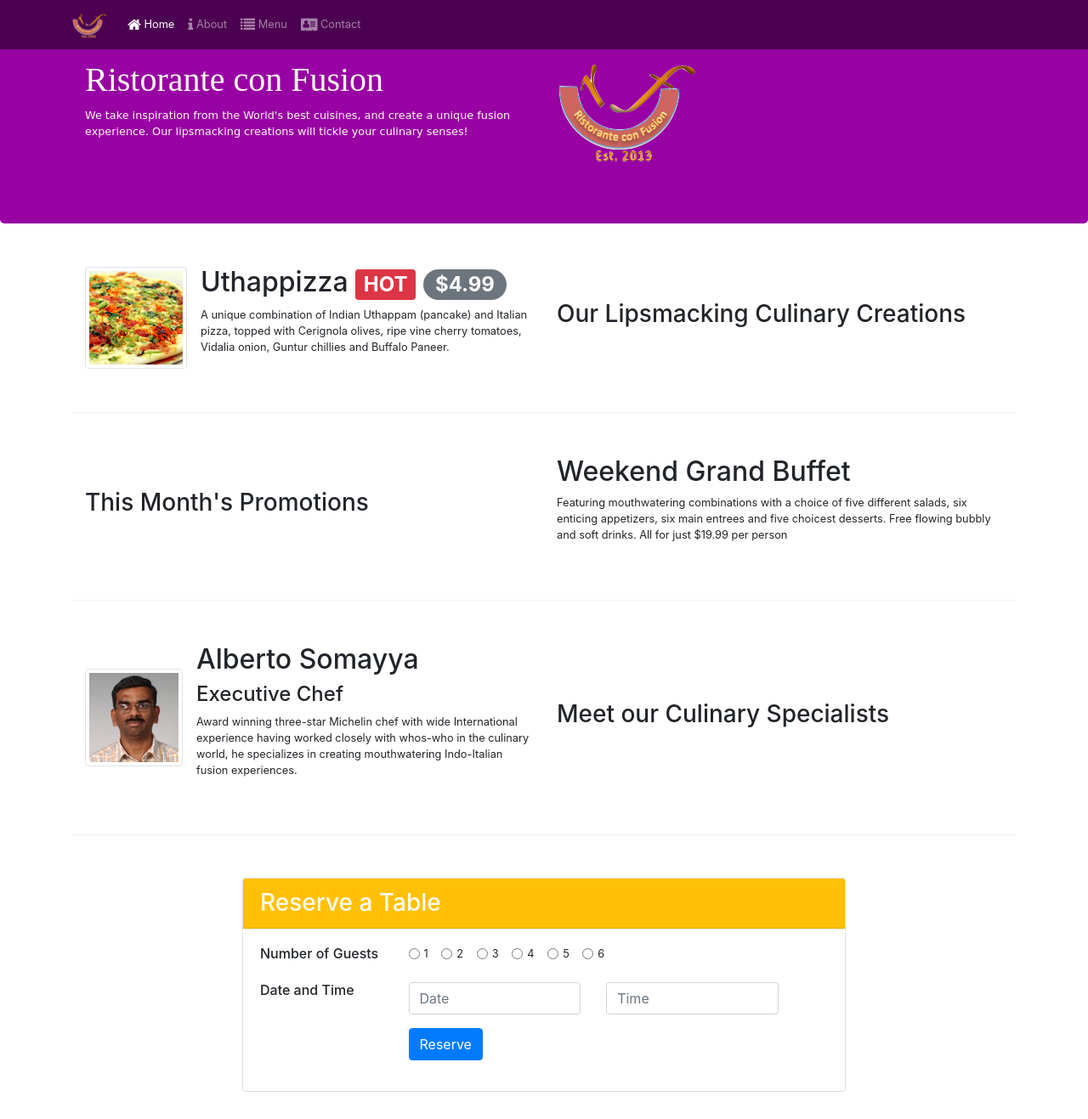
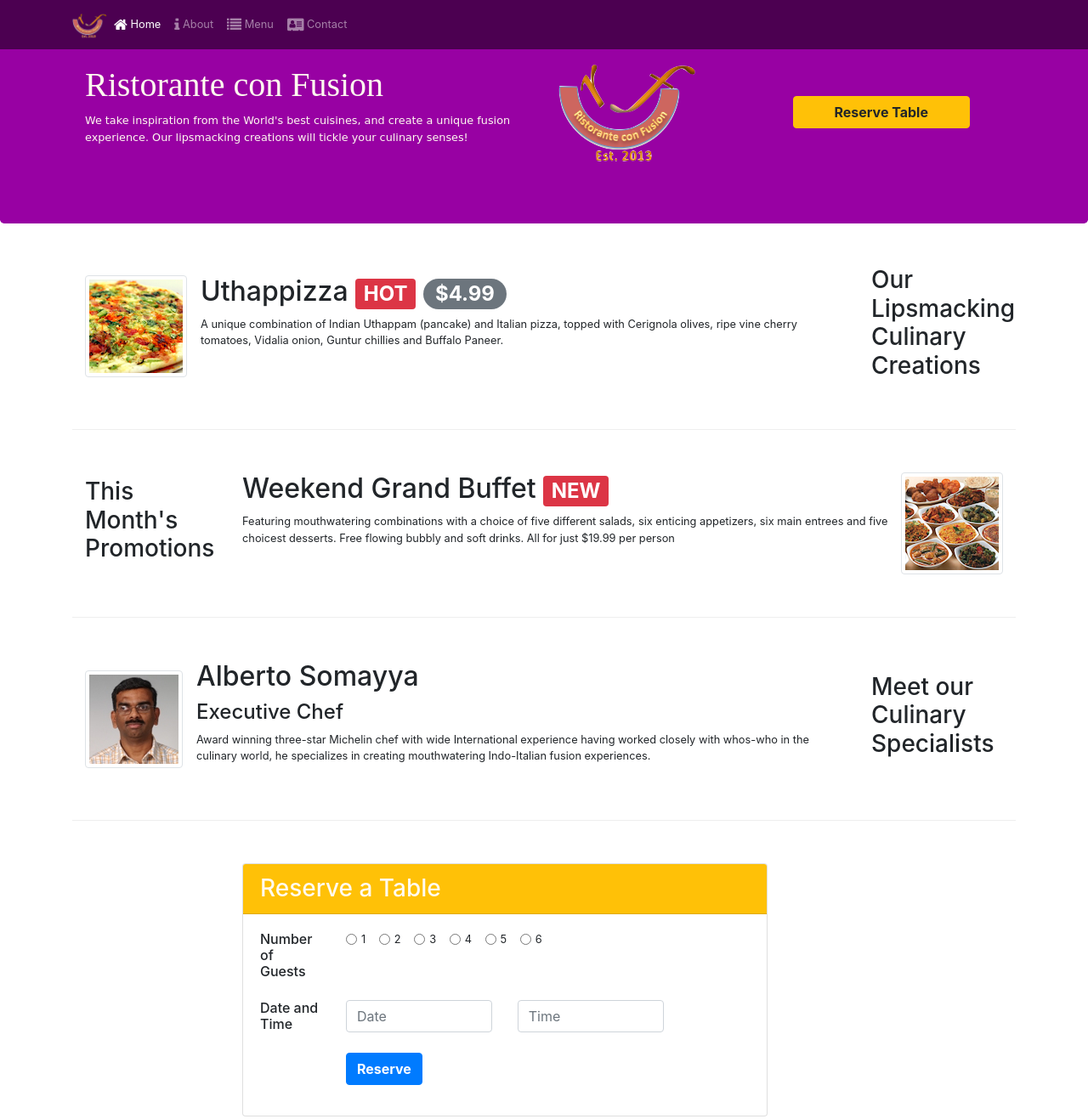
Before and after one commit to Vincent-Aboagye/bootTrap4_test, a website: page index.html in a window 1280 px wide. Shown: the top 1317 px of the page at 85% size. Drawn offline with nearby package versions, Linux system fonts and the light colour scheme; a web font is replaced by a local one.

Commit message:
Assignment on Review

```diff
--- a/index.html
+++ b/index.html
@@ -26,8 +26,8 @@
             <button class="navbar-toggler" type="button" data-toggle="collapse" data-target="#Navbar">
                 <span class="navbar-toggler-icon"></span>
             </button>
-            <a class="navbar-brand" href="#"><img src="img/logo.png" height="30" width="41"></a>
-            <div class="collapse navbar-collapse" id="Navbar">
+            <a class="navbar-brand mr-auto" href="#"><img src="img/logo.png" height="30" width="41"></a>
+            <div class="collapse navbar-collapse md-" id="Navbar">
                 <ul class="navbar-nav mr-auto">
                     <li class="nav-item active"><a class="nav-link" href="#"><span class="fa fa-home fa-lg"></span> Home</a></li>
                     <li class="nav-item"><a class="nav-link" href="./aboutus.html"><span class="fa fa-info fa-lg"></span> About</a></li>
@@ -41,20 +41,26 @@
     <header class="jumbotron">
         <div class="container">
             <div class="row row-header">
-                <div class="col-12 col-sm-6">
+                <div class="col-12 col-sm-6 align-self-center">
                     <h1 style="font-family: 'David Libre', serif">Ristorante con Fusion</h1>
-                    <p style="font-family: Sansita Swashed, cursive">We take inspiration from the World's best cuisines, and create a unique fusion experience. Our lipsmacking creations will tickle your culinary senses!</p>
+                    <p style="font-family: Sansita Swashed, cursive">
+                        We take inspiration from the World's best cuisines,
+                         and create a unique fusion experience.
+                         Our lipsmacking creations will tickle your culinary senses!
+                    </p>
                 </div>
-                <div class="col-12 col-sm align-self-center">
+                <div class="col-12 col-sm-3 align-self-center">
                     <img src="img/logo.png" class="img-fluid">
                 </div>
+                <div class="btn-group col-12 col-sm-3 align-self-center" role="group"  >
+                    <a role="button" class="btn btn-warning px-5 font-weight-bold" href="#reserve-form">Reserve Table</a>
             </div>
         </div>
     </header>
 
     <div class="container">
         <div class="row row-content align-items-center">
-            <div class="col-12 order-sm-last col-sm-6">
+            <div class="col-12 order-sm-last col-sm-2">
                 <h3>Our Lipsmacking Culinary Creations</h3>
             </div>
             <div class="col-12 order-sm-first col-sm">
@@ -74,17 +80,25 @@
 
 
         <div class="row row-content align-items-center">
-            <div class="col-12 col-sm-6">
+            <div class="col-12 col-sm-2">
                 <h3>This Month's Promotions</h3>
             </div>
             <div class="col-12 col-sm">
-                <h2>Weekend Grand Buffet</h2>
-                <p>Featuring mouthwatering combinations with a choice of five different salads, six enticing appetizers, six main entrees and five choicest desserts. Free flowing bubbly and soft drinks. All for just $19.99 per person </p>
+                <div class="media">
+                    <img class="d-flex ml-6 order-last img-thumbnail align-self-center"
+                    src="img/buffet.png" alt="Buffet">
+                    <div class="media-body order-first">
+                        <h2>Weekend Grand Buffet <span class="badge badge-danger">NEW</span></h2>
+                        <p class="d-none d-sm-block">Featuring mouthwatering combinations with a choice of five different salads,
+                            six enticing appetizers, six main entrees and five choicest desserts. Free flowing bubbly and soft drinks.
+                             All for just $19.99 per person </p>
+                    </div>
+                </div>
             </div>
         </div>
 
         <div class="row row-content align-items-center">
-            <div class="col-12 order-sm-last col-sm-6">
+            <div class="col-12 order-sm-last col-sm-2">
                 <h3>Meet our Culinary Specialists</h3>
             </div>
             <div class="col-12 order-sm-first col-sm">
@@ -103,7 +117,7 @@
             </div>
         </div>
         <div class="row row-content align-items-center">
-            <div class="col-12 col-sm-8 offset-sm-2">
+            <div class="col-12 col-md-7 offset-sm-2">
                 <div class="card">
                     <h3 class="card-header bg-warning" style="color:floralwhite">
                       Reserve a Table
@@ -111,12 +125,12 @@
                     <div class="card-body">
                         <div class="row">
                             <div class="col-12">
-                                <form>
+                                <form id="reserve-form">
                                     <div class="form-group row">
-                                        <div class="col-12 col-lg-3">
+                                        <div class="col-12 col-md-3 col-lg-2">
                                             <h6>Number of Guests</h6>
                                         </div>
-                                        <div class="col-sm-6">
+                                        <div class="col-md-9 col-lg-10">
                                             <div class="form-check form-check-inline">
                                                 <input class="form-check-input" type="radio" name="inlineRadio" id="inlineRadio1" value="1">
                                                 <label class="form-check-label" for="inlineRadio1">1</label>
@@ -144,7 +158,7 @@
                                         </div>
                                     </div>
                                     <div class="form-group row">
-                                        <div class="col-md-3">
+                                        <div class="col-md-3 col-lg-2">
                                             <h6>Date and Time</h6>
                                         </div>
                                         <div class="col-md-4">
@@ -157,9 +171,9 @@
                                         </div>
                                     </div>
                                     <div class="form-group row">
-                                        <div class="offset-1 offset-sm-3">
-                                            <button class="btn btn-primary"
-                                            style="margin-left: 15px;" type="submit">
+                                        <div class="col-3 offset-md-3 offset-lg-2 col-md-3">
+                                            <button class="btn btn-primary font-weight-bold"
+                                             type="submit">
                                             Reserve
                                         </button>
                                         </div>
```
